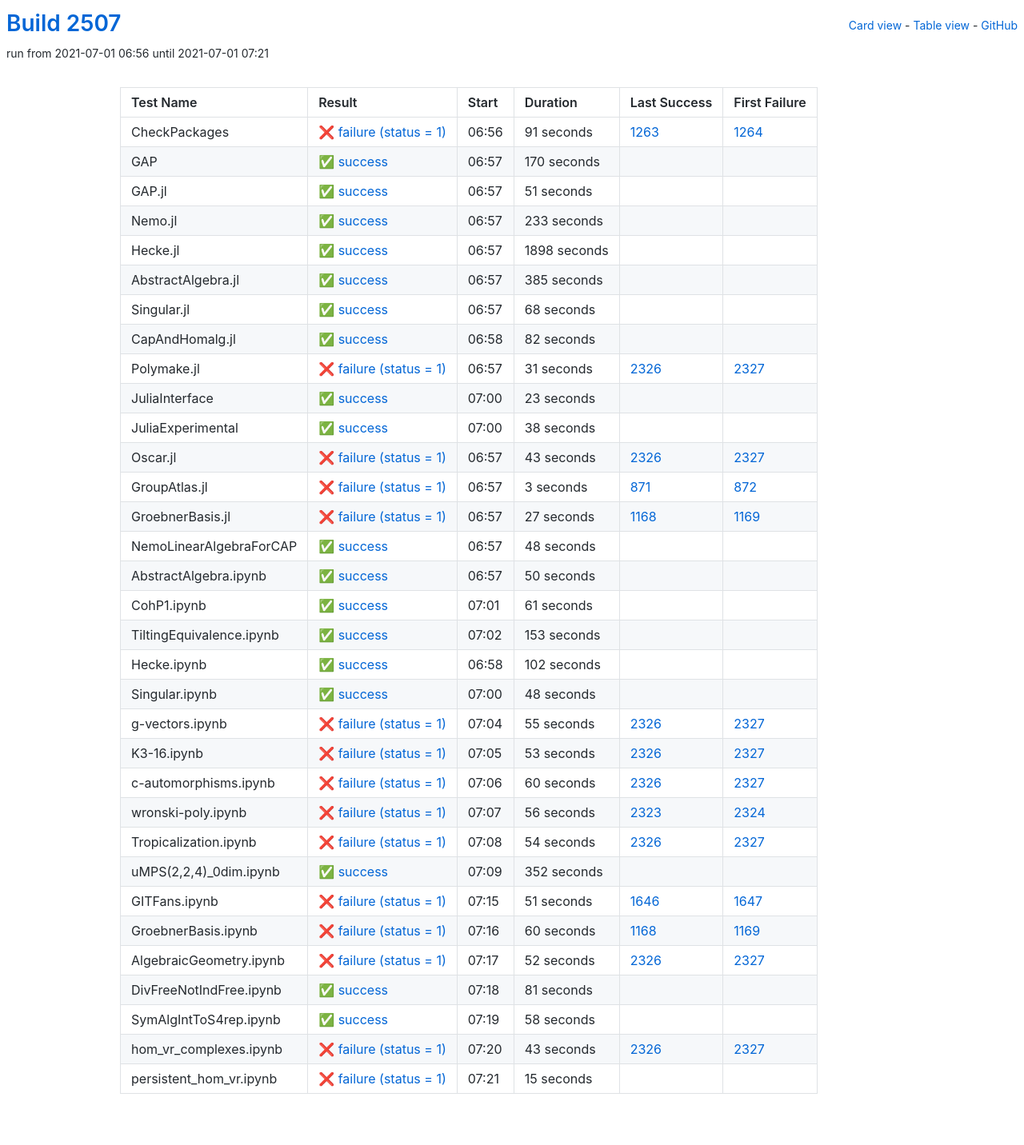
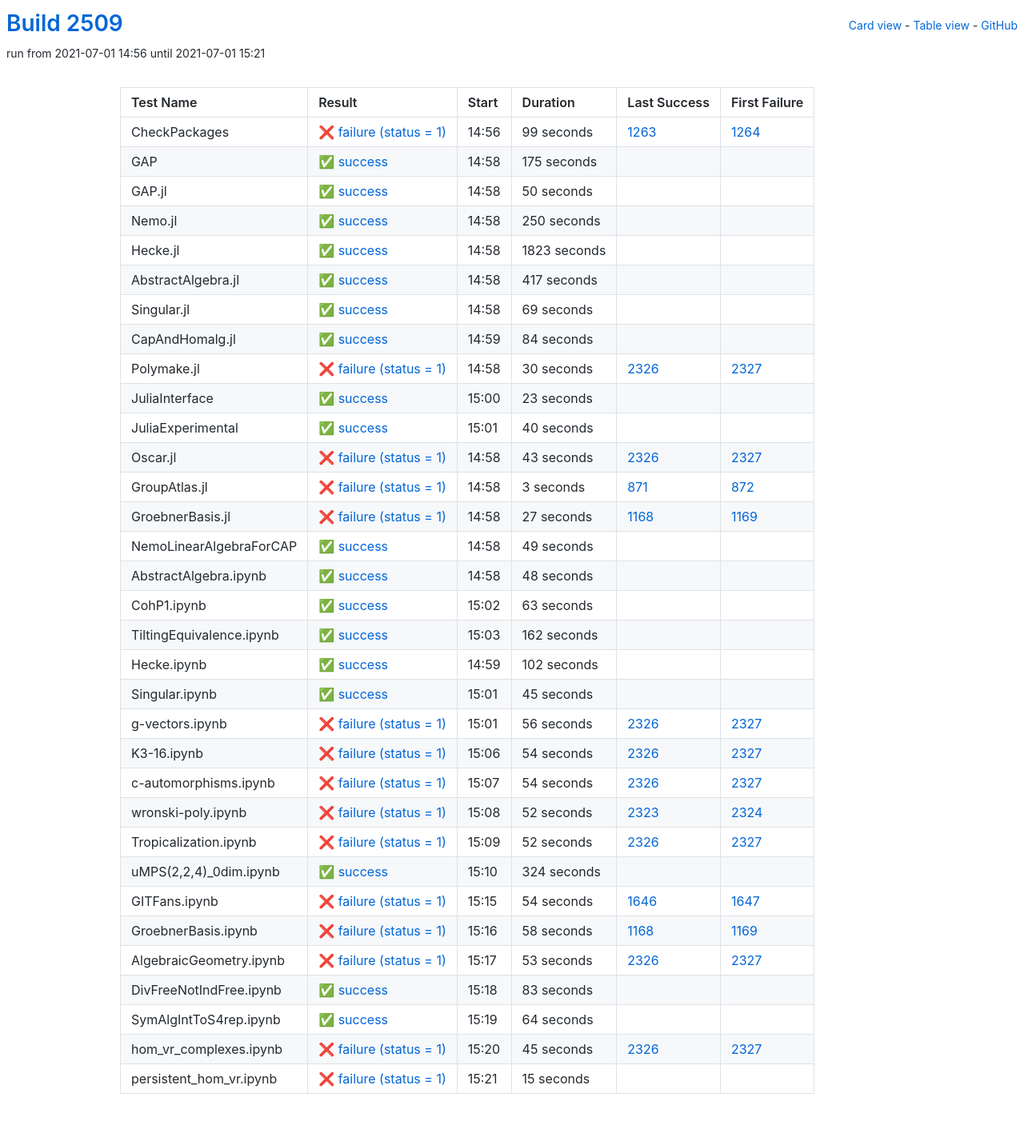
Before and after one commit to oscar-system/oscar-ci-status-stable, a Jekyll site: the page built from table.html, in a window 1280 px wide. Shown: the whole page at 80% size. Built offline with Jekyll 4.4.1, drawn with Linux system fonts in a browser that asks for light colours.

Commit message:
Build #2509

```diff
--- a/_data/ci.yml
+++ b/_data/ci.yml
@@ -1,6 +1,6 @@
 ---
-build: 2507
-build_url: https://oscarci.mathematik.uni-kl.de/job/oscar-stable/2507/
+build: 2509
+build_url: https://oscarci.mathematik.uni-kl.de/job/oscar-stable/2509/
 job: oscar-stable
 organization: oscar-system
 repo: oscar-ci-status-stable
@@ -8,116 +8,116 @@ repourl: https://github.com/oscar-system/oscar-ci-status-stable
 tests:
 - name: CheckPackages
   id: checkpackages
-  log: https://oscarci.mathematik.uni-kl.de/job/oscar-stable/2507/artifact/logs/build-2507/CheckPackages.log
-  start: 2021-07-01 06:56
+  log: https://oscarci.mathematik.uni-kl.de/job/oscar-stable/2509/artifact/logs/build-2509/CheckPackages.log
+  start: 2021-07-01 14:56
   success: false
   exitcode: 1
   status: failure
-  duration: 91
+  duration: 99
   last_success: 1263
   last_success_url: https://oscarci.mathematik.uni-kl.de/job/oscar-stable/1263/
   first_failure: 1264
   first_failure_url: https://oscarci.mathematik.uni-kl.de/job/oscar-stable/1264/
 - name: GAP
   id: gap
-  log: https://oscarci.mathematik.uni-kl.de/job/oscar-stable/2507/artifact/logs/build-2507/GAP.log
-  start: 2021-07-01 06:57
+  log: https://oscarci.mathematik.uni-kl.de/job/oscar-stable/2509/artifact/logs/build-2509/GAP.log
+  start: 2021-07-01 14:58
   success: true
   exitcode: 0
   status: success
-  duration: 170
+  duration: 175
   last_success: false
   last_success_url:
   first_failure: false
   first_failure_url:
 - name: GAP.jl
   id: gap-jl
-  log: https://oscarci.mathematik.uni-kl.de/job/oscar-stable/2507/artifact/logs/build-2507/GAP.jl.log
-  start: 2021-07-01 06:57
+  log: https://oscarci.mathematik.uni-kl.de/job/oscar-stable/2509/artifact/logs/build-2509/GAP.jl.log
+  start: 2021-07-01 14:58
   success: true
   exitcode: 0
   status: success
-  duration: 51
+  duration: 50
   last_success: false
   last_success_url:
   first_failure: false
   first_failure_url:
 - name: Nemo.jl
   id: nemo-jl
-  log: https://oscarci.mathematik.uni-kl.de/job/oscar-stable/2507/artifact/logs/build-2507/Nemo.jl.log
-  start: 2021-07-01 06:57
+  log: https://oscarci.mathematik.uni-kl.de/job/oscar-stable/2509/artifact/logs/build-2509/Nemo.jl.log
+  start: 2021-07-01 14:58
   success: true
   exitcode: 0
   status: success
-  duration: 233
+  duration: 250
   last_success: false
   last_success_url:
   first_failure: false
   first_failure_url:
 - name: Hecke.jl
   id: hecke-jl
-  log: https://oscarci.mathematik.uni-kl.de/job/oscar-stable/2507/artifact/logs/build-2507/Hecke.jl.log
-  start: 2021-07-01 06:57
+  log: https://oscarci.mathematik.uni-kl.de/job/oscar-stable/2509/artifact/logs/build-2509/Hecke.jl.log
+  start: 2021-07-01 14:58
   success: true
   exitcode: 0
   status: success
-  duration: 1898
+  duration: 1823
   last_success: false
   last_success_url:
   first_failure: false
   first_failure_url:
 - name: AbstractAlgebra.jl
   id: abstractalgebra-jl
-  log: https://oscarci.mathematik.uni-kl.de/job/oscar-stable/2507/artifact/logs/build-2507/AbstractAlgebra.jl.log
-  start: 2021-07-01 06:57
+  log: https://oscarci.mathematik.uni-kl.de/job/oscar-stable/2509/artifact/logs/build-2509/AbstractAlgebra.jl.log
+  start: 2021-07-01 14:58
   success: true
   exitcode: 0
   status: success
-  duration: 385
+  duration: 417
   last_success: false
   last_success_url:
   first_failure: false
   first_failure_url:
 - name: Singular.jl
   id: singular-jl
-  log: https://oscarci.mathematik.uni-kl.de/job/oscar-stable/2507/artifact/logs/build-2507/Singular.jl.log
-  start: 2021-07-01 06:57
+  log: https://oscarci.mathematik.uni-kl.de/job/oscar-stable/2509/artifact/logs/build-2509/Singular.jl.log
+  start: 2021-07-01 14:58
   success: true
   exitcode: 0
   status: success
-  duration: 68
+  duration: 69
   last_success: false
   last_success_url:
   first_failure: false
   first_failure_url:
 - name: CapAndHomalg.jl
   id: capandhomalg-jl
-  log: https://oscarci.mathematik.uni-kl.de/job/oscar-stable/2507/artifact/logs/build-2507/CapAndHomalg.jl.log
-  start: 2021-07-01 06:58
+  log: https://oscarci.mathematik.uni-kl.de/job/oscar-stable/2509/artifact/logs/build-2509/CapAndHomalg.jl.log
+  start: 2021-07-01 14:59
   success: true
   exitcode: 0
   status: success
-  duration: 82
+  duration: 84
   last_success: false
   last_success_url:
   first_failure: false
   first_failure_url:
 - name: Polymake.jl
   id: polymake-jl
-  log: https://oscarci.mathematik.uni-kl.de/job/oscar-stable/2507/artifact/logs/build-2507/Polymake.jl.log
-  start: 2021-07-01 06:57
+  log: https://oscarci.mathematik.uni-kl.de/job/oscar-stable/2509/artifact/logs/build-2509/Polymake.jl.log
+  start: 2021-07-01 14:58
   success: false
   exitcode: 1
   status: failure
-  duration: 31
+  duration: 30
   last_success: 2326
   last_success_url: https://oscarci.mathematik.uni-kl.de/job/oscar-stable/2326/
   first_failure: 2327
   first_failure_url: https://oscarci.mathematik.uni-kl.de/job/oscar-stable/2327/
 - name: JuliaInterface
   id: juliainterface
-  log: https://oscarci.mathematik.uni-kl.de/job/oscar-stable/2507/artifact/logs/build-2507/JuliaInterface.log
-  start: 2021-07-01 07:00
+  log: https://oscarci.mathematik.uni-kl.de/job/oscar-stable/2509/artifact/logs/build-2509/JuliaInterface.log
+  start: 2021-07-01 15:00
   success: true
   exitcode: 0
   status: success
@@ -128,20 +128,20 @@ tests:
   first_failure_url:
 - name: JuliaExperimental
   id: juliaexperimental
-  log: https://oscarci.mathematik.uni-kl.de/job/oscar-stable/2507/artifact/logs/build-2507/JuliaExperimental.log
-  start: 2021-07-01 07:00
+  log: https://oscarci.mathematik.uni-kl.de/job/oscar-stable/2509/artifact/logs/build-2509/JuliaExperimental.log
+  start: 2021-07-01 15:01
   success: true
   exitcode: 0
   status: success
-  duration: 38
+  duration: 40
   last_success: false
   last_success_url:
   first_failure: false
   first_failure_url:
 - name: Oscar.jl
   id: oscar-jl
-  log: https://oscarci.mathematik.uni-kl.de/job/oscar-stable/2507/artifact/logs/build-2507/Oscar.jl.log
-  start: 2021-07-01 06:57
+  log: https://oscarci.mathematik.uni-kl.de/job/oscar-stable/2509/artifact/logs/build-2509/Oscar.jl.log
+  start: 2021-07-01 14:58
   success: false
   exitcode: 1
   status: failure
@@ -152,8 +152,8 @@ tests:
   first_failure_url: https://oscarci.mathematik.uni-kl.de/job/oscar-stable/2327/
 - name: GroupAtlas.jl
   id: groupatlas-jl
-  log: https://oscarci.mathematik.uni-kl.de/job/oscar-stable/2507/artifact/logs/build-2507/GroupAtlas.jl.log
-  start: 2021-07-01 06:57
+  log: https://oscarci.mathematik.uni-kl.de/job/oscar-stable/2509/artifact/logs/build-2509/GroupAtlas.jl.log
+  start: 2021-07-01 14:58
   success: false
   exitcode: 1
   status: failure
@@ -164,8 +164,8 @@ tests:
   first_failure_url: https://oscarci.mathematik.uni-kl.de/job/oscar-stable/872/
 - name: GroebnerBasis.jl
   id: groebnerbasis-jl
-  log: https://oscarci.mathematik.uni-kl.de/job/oscar-stable/2507/artifact/logs/build-2507/GroebnerBasis.jl.log
-  start: 2021-07-01 06:57
+  log: https://oscarci.mathematik.uni-kl.de/job/oscar-stable/2509/artifact/logs/build-2509/GroebnerBasis.jl.log
+  start: 2021-07-01 14:58
   success: false
   exitcode: 1
   status: failure
@@ -176,8 +176,20 @@ tests:
   first_failure_url: https://oscarci.mathematik.uni-kl.de/job/oscar-stable/1169/
 - name: NemoLinearAlgebraForCAP
   id: nemolinearalgebraforcap
-  log: https://oscarci.mathematik.uni-kl.de/job/oscar-stable/2507/artifact/logs/build-2507/NemoLinearAlgebraForCAP.log
-  start: 2021-07-01 06:57
+  log: https://oscarci.mathematik.uni-kl.de/job/oscar-stable/2509/artifact/logs/build-2509/NemoLinearAlgebraForCAP.log
+  start: 2021-07-01 14:58
+  success: true
+  exitcode: 0
+  status: success
+  duration: 49
+  last_success: false
+  last_success_url:
+  first_failure: false
+  first_failure_url:
+- name: AbstractAlgebra.ipynb
+  id: abstractalgebra-ipynb
+  log: https://oscarci.mathematik.uni-kl.de/job/oscar-stable/2509/artifact/logs/build-2509/AbstractAlgebra.ipynb.log
+  start: 2021-07-01 14:58
   success: true
   exitcode: 0
   status: success
@@ -186,46 +198,34 @@ tests:
   last_success_url:
   first_failure: false
   first_failure_url:
-- name: AbstractAlgebra.ipynb
-  id: abstractalgebra-ipynb
-  log: https://oscarci.mathematik.uni-kl.de/job/oscar-stable/2507/artifact/logs/build-2507/AbstractAlgebra.ipynb.log
-  start: 2021-07-01 06:57
+- name: CohP1.ipynb
+  id: cohp1-ipynb
+  log: https://oscarci.mathematik.uni-kl.de/job/oscar-stable/2509/artifact/logs/build-2509/CohP1.ipynb.log
+  start: 2021-07-01 15:02
   success: true
   exitcode: 0
   status: success
-  duration: 50
-  last_success: false
-  last_success_url:
-  first_failure: false
-  first_failure_url:
-- name: CohP1.ipynb
-  id: cohp1-ipynb
-  log: https://oscarci.mathematik.uni-kl.de/job/oscar-stable/2507/artifact/logs/build-2507/CohP1.ipynb.log
-  start: 2021-07-01 07:01
-  success: true
-  exitcode: 0
-  status: success
-  duration: 61
+  duration: 63
   last_success: false
   last_success_url:
   first_failure: false
   first_failure_url:
 - name: TiltingEquivalence.ipynb
   id: tiltingequivalence-ipynb
-  log: https://oscarci.mathematik.uni-kl.de/job/oscar-stable/2507/artifact/logs/build-2507/TiltingEquivalence.ipynb.log
-  start: 2021-07-01 07:02
+  log: https://oscarci.mathematik.uni-kl.de/job/oscar-stable/2509/artifact/logs/build-2509/TiltingEquivalence.ipynb.log
+  start: 2021-07-01 15:03
   success: true
   exitcode: 0
   status: success
-  duration: 153
+  duration: 162
   last_success: false
   last_success_url:
   first_failure: false
   first_failure_url:
 - name: Hecke.ipynb
   id: hecke-ipynb
-  log: https://oscarci.mathematik.uni-kl.de/job/oscar-stable/2507/artifact/logs/build-2507/Hecke.ipynb.log
-  start: 2021-07-01 06:58
+  log: https://oscarci.mathematik.uni-kl.de/job/oscar-stable/2509/artifact/logs/build-2509/Hecke.ipynb.log
+  start: 2021-07-01 14:59
   success: true
   exitcode: 0
   status: success
@@ -236,32 +236,116 @@ tests:
   first_failure_url:
 - name: Singular.ipynb
   id: singular-ipynb
-  log: https://oscarci.mathematik.uni-kl.de/job/oscar-stable/2507/artifact/logs/build-2507/Singular.ipynb.log
-  start: 2021-07-01 07:00
+  log: https://oscarci.mathematik.uni-kl.de/job/oscar-stable/2509/artifact/logs/build-2509/Singular.ipynb.log
+  start: 2021-07-01 15:01
   success: true
   exitcode: 0
   status: success
-  duration: 48
+  duration: 45
   last_success: false
   last_success_url:
   first_failure: false
   first_failure_url:
 - name: g-vectors.ipynb
   id: g-vectors-ipynb
-  log: https://oscarci.mathematik.uni-kl.de/job/oscar-stable/2507/artifact/logs/build-2507/g-vectors.ipynb.log
-  start: 2021-07-01 07:04
+  log: https://oscarci.mathematik.uni-kl.de/job/oscar-stable/2509/artifact/logs/build-2509/g-vectors.ipynb.log
+  start: 2021-07-01 15:01
   success: false
   exitcode: 1
   status: failure
-  duration: 55
+  duration: 56
   last_success: 2326
   last_success_url: https://oscarci.mathematik.uni-kl.de/job/oscar-stable/2326/
   first_failure: 2327
   first_failure_url: https://oscarci.mathematik.uni-kl.de/job/oscar-stable/2327/
 - name: K3-16.ipynb
   id: k3-16-ipynb
-  log: https://oscarci.mathematik.uni-kl.de/job/oscar-stable/2507/artifact/logs/build-2507/K3-16.ipynb.log
-  start: 2021-07-01 07:05
+  log: https://oscarci.mathematik.uni-kl.de/job/oscar-stable/2509/artifact/logs/build-2509/K3-16.ipynb.log
+  start: 2021-07-01 15:06
+  success: false
+  exitcode: 1
+  status: failure
+  duration: 54
+  last_success: 2326
+  last_success_url: https://oscarci.mathematik.uni-kl.de/job/oscar-stable/2326/
+  first_failure: 2327
+  first_failure_url: https://oscarci.mathematik.uni-kl.de/job/oscar-stable/2327/
+- name: c-automorphisms.ipynb
+  id: c-automorphisms-ipynb
+  log: https://oscarci.mathematik.uni-kl.de/job/oscar-stable/2509/artifact/logs/build-2509/c-automorphisms.ipynb.log
+  start: 2021-07-01 15:07
+  success: false
+  exitcode: 1
+  status: failure
+  duration: 54
+  last_success: 2326
+  last_success_url: https://oscarci.mathematik.uni-kl.de/job/oscar-stable/2326/
+  first_failure: 2327
+  first_failure_url: https://oscarci.mathematik.uni-kl.de/job/oscar-stable/2327/
+- name: wronski-poly.ipynb
+  id: wronski-poly-ipynb
+  log: https://oscarci.mathematik.uni-kl.de/job/oscar-stable/2509/artifact/logs/build-2509/wronski-poly.ipynb.log
+  start: 2021-07-01 15:08
+  success: false
+  exitcode: 1
+  status: failure
+  duration: 52
+  last_success: 2323
+  last_success_url: https://oscarci.mathematik.uni-kl.de/job/oscar-stable/2323/
+  first_failure: 2324
+  first_failure_url: https://oscarci.mathematik.uni-kl.de/job/oscar-stable/2324/
+- name: Tropicalization.ipynb
+  id: tropicalization-ipynb
+  log: https://oscarci.mathematik.uni-kl.de/job/oscar-stable/2509/artifact/logs/build-2509/Tropicalization.ipynb.log
+  start: 2021-07-01 15:09
+  success: false
+  exitcode: 1
+  status: failure
+  duration: 52
+  last_success: 2326
+  last_success_url: https://oscarci.mathematik.uni-kl.de/job/oscar-stable/2326/
+  first_failure: 2327
+  first_failure_url: https://oscarci.mathematik.uni-kl.de/job/oscar-stable/2327/
+- name: uMPS(2,2,4)_0dim.ipynb
+  id: umps-2-2-4-0dim-ipynb
+  log: https://oscarci.mathematik.uni-kl.de/job/oscar-stable/2509/artifact/logs/build-2509/uMPS-2-2-4-_0dim.ipynb.log
+  start: 2021-07-01 15:10
+  success: true
+  exitcode: 0
+  status: success
+  duration: 324
+  last_success: false
+  last_success_url:
+  first_failure: false
+  first_failure_url:
+- name: GITFans.ipynb
+  id: gitfans-ipynb
+  log: https://oscarci.mathematik.uni-kl.de/job/oscar-stable/2509/artifact/logs/build-2509/GITFans.ipynb.log
+  start: 2021-07-01 15:15
+  success: false
+  exitcode: 1
+  status: failure
+  duration: 54
+  last_success: 1646
+  last_success_url: https://oscarci.mathematik.uni-kl.de/job/oscar-stable/1646/
+  first_failure: 1647
+  first_failure_url: https://oscarci.mathematik.uni-kl.de/job/oscar-stable/1647/
+- name: GroebnerBasis.ipynb
+  id: groebnerbasis-ipynb
+  log: https://oscarci.mathematik.uni-kl.de/job/oscar-stable/2509/artifact/logs/build-2509/GroebnerBasis.ipynb.log
+  start: 2021-07-01 15:16
+  success: false
+  exitcode: 1
+  status: failure
+  duration: 58
+  last_success: 1168
+  last_success_url: https://oscarci.mathematik.uni-kl.de/job/oscar-stable/1168/
+  first_failure: 1169
+  first_failure_url: https://oscarci.mathematik.uni-kl.de/job/oscar-stable/1169/
+- name: AlgebraicGeometry.ipynb
+  id: algebraicgeometry-ipynb
+  log: https://oscarci.mathematik.uni-kl.de/job/oscar-stable/2509/artifact/logs/build-2509/AlgebraicGeometry.ipynb.log
+  start: 2021-07-01 15:17
   success: false
   exitcode: 1
   status: failure
@@ -270,130 +354,46 @@ tests:
   last_success_url: https://oscarci.mathematik.uni-kl.de/job/oscar-stable/2326/
   first_failure: 2327
   first_failure_url: https://oscarci.mathematik.uni-kl.de/job/oscar-stable/2327/
-- name: c-automorphisms.ipynb
-  id: c-automorphisms-ipynb
-  log: https://oscarci.mathematik.uni-kl.de/job/oscar-stable/2507/artifact/logs/build-2507/c-automorphisms.ipynb.log
-  start: 2021-07-01 07:06
-  success: false
-  exitcode: 1
-  status: failure
-  duration: 60
-  last_success: 2326
-  last_success_url: https://oscarci.mathematik.uni-kl.de/job/oscar-stable/2326/
-  first_failure: 2327
-  first_failure_url: https://oscarci.mathematik.uni-kl.de/job/oscar-stable/2327/
-- name: wronski-poly.ipynb
-  id: wronski-poly-ipynb
-  log: https://oscarci.mathematik.uni-kl.de/job/oscar-stable/2507/artifact/logs/build-2507/wronski-poly.ipynb.log
-  start: 2021-07-01 07:07
-  success: false
-  exitcode: 1
-  status: failure
-  duration: 56
-  last_success: 2323
-  last_success_url: https://oscarci.mathematik.uni-kl.de/job/oscar-stable/2323/
-  first_failure: 2324
-  first_failure_url: https://oscarci.mathematik.uni-kl.de/job/oscar-stable/2324/
-- name: Tropicalization.ipynb
-  id: tropicalization-ipynb
-  log: https://oscarci.mathematik.uni-kl.de/job/oscar-stable/2507/artifact/logs/build-2507/Tropicalization.ipynb.log
-  start: 2021-07-01 07:08
-  success: false
-  exitcode: 1
-  status: failure
-  duration: 54
-  last_success: 2326
-  last_success_url: https://oscarci.mathematik.uni-kl.de/job/oscar-stable/2326/
-  first_failure: 2327
-  first_failure_url: https://oscarci.mathematik.uni-kl.de/job/oscar-stable/2327/
-- name: uMPS(2,2,4)_0dim.ipynb
-  id: umps-2-2-4-0dim-ipynb
-  log: https://oscarci.mathematik.uni-kl.de/job/oscar-stable/2507/artifact/logs/build-2507/uMPS-2-2-4-_0dim.ipynb.log
-  start: 2021-07-01 07:09
+- name: DivFreeNotIndFree.ipynb
+  id: divfreenotindfree-ipynb
+  log: https://oscarci.mathematik.uni-kl.de/job/oscar-stable/2509/artifact/logs/build-2509/DivFreeNotIndFree.ipynb.log
+  start: 2021-07-01 15:18
   success: true
   exitcode: 0
   status: success
-  duration: 352
-  last_success: false
-  last_success_url:
-  first_failure: false
-  first_failure_url:
-- name: GITFans.ipynb
-  id: gitfans-ipynb
-  log: https://oscarci.mathematik.uni-kl.de/job/oscar-stable/2507/artifact/logs/build-2507/GITFans.ipynb.log
-  start: 2021-07-01 07:15
-  success: false
-  exitcode: 1
-  status: failure
-  duration: 51
-  last_success: 1646
-  last_success_url: https://oscarci.mathematik.uni-kl.de/job/oscar-stable/1646/
-  first_failure: 1647
-  first_failure_url: https://oscarci.mathematik.uni-kl.de/job/oscar-stable/1647/
-- name: GroebnerBasis.ipynb
-  id: groebnerbasis-ipynb
-  log: https://oscarci.mathematik.uni-kl.de/job/oscar-stable/2507/artifact/logs/build-2507/GroebnerBasis.ipynb.log
-  start: 2021-07-01 07:16
-  success: false
-  exitcode: 1
-  status: failure
-  duration: 60
-  last_success: 1168
-  last_success_url: https://oscarci.mathematik.uni-kl.de/job/oscar-stable/1168/
-  first_failure: 1169
-  first_failure_url: https://oscarci.mathematik.uni-kl.de/job/oscar-stable/1169/
-- name: AlgebraicGeometry.ipynb
-  id: algebraicgeometry-ipynb
-  log: https://oscarci.mathematik.uni-kl.de/job/oscar-stable/2507/artifact/logs/build-2507/AlgebraicGeometry.ipynb.log
-  start: 2021-07-01 07:17
-  success: false
-  exitcode: 1
-  status: failure
-  duration: 52
-  last_success: 2326
-  last_success_url: https://oscarci.mathematik.uni-kl.de/job/oscar-stable/2326/
-  first_failure: 2327
-  first_failure_url: https://oscarci.mathematik.uni-kl.de/job/oscar-stable/2327/
-- name: DivFreeNotIndFree.ipynb
-  id: divfreenotindfree-ipynb
-  log: https://oscarci.mathematik.uni-kl.de/job/oscar-stable/2507/artifact/logs/build-2507/DivFreeNotIndFree.ipynb.log
-  start: 2021-07-01 07:18
-  success: true
-  exitcode: 0
-  status: success
-  duration: 81
+  duration: 83
   last_success: false
   last_success_url:
   first_failure: false
   first_failure_url:
 - name: SymAlgIntToS4rep.ipynb
   id: symalginttos4rep-ipynb
-  log: https://oscarci.mathematik.uni-kl.de/job/oscar-stable/2507/artifact/logs/build-2507/SymAlgIntToS4rep.ipynb.log
-  start: 2021-07-01 07:19
+  log: https://oscarci.mathematik.uni-kl.de/job/oscar-stable/2509/artifact/logs/build-2509/SymAlgIntToS4rep.ipynb.log
+  start: 2021-07-01 15:19
   success: true
   exitcode: 0
   status: success
-  duration: 58
+  duration: 64
   last_success: false
   last_success_url:
   first_failure: false
   first_failure_url:
 - name: hom_vr_complexes.ipynb
   id: hom-vr-complexes-ipynb
-  log: https://oscarci.mathematik.uni-kl.de/job/oscar-stable/2507/artifact/logs/build-2507/hom_vr_complexes.ipynb.log
-  start: 2021-07-01 07:20
+  log: https://oscarci.mathematik.uni-kl.de/job/oscar-stable/2509/artifact/logs/build-2509/hom_vr_complexes.ipynb.log
+  start: 2021-07-01 15:20
   success: false
   exitcode: 1
   status: failure
-  duration: 43
+  duration: 45
   last_success: 2326
   last_success_url: https://oscarci.mathematik.uni-kl.de/job/oscar-stable/2326/
   first_failure: 2327
   first_failure_url: https://oscarci.mathematik.uni-kl.de/job/oscar-stable/2327/
 - name: persistent_hom_vr.ipynb
   id: persistent-hom-vr-ipynb
-  log: https://oscarci.mathematik.uni-kl.de/job/oscar-stable/2507/artifact/logs/build-2507/persistent_hom_vr.ipynb.log
-  start: 2021-07-01 07:21
+  log: https://oscarci.mathematik.uni-kl.de/job/oscar-stable/2509/artifact/logs/build-2509/persistent_hom_vr.ipynb.log
+  start: 2021-07-01 15:21
   success: false
   exitcode: 1
   status: failure
```
Also changed, not shown: README.md.
